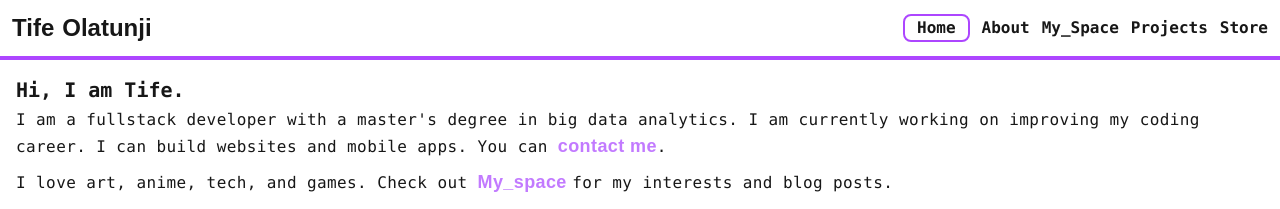
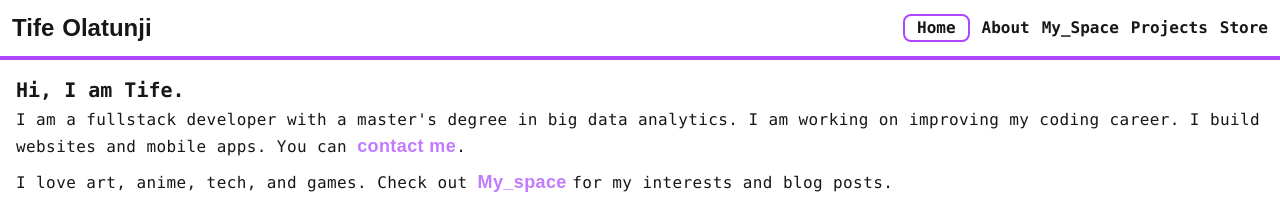
Before and after one commit to Qayyax/portfolio, a Next.js app: page / in a window 1280 px wide. Shown: the top 209 px of the page. Built offline with nearby package versions, Linux system fonts and the light colour scheme; a web font is replaced by a local one.

Commit message:
addjusted home text

```diff
--- a/app/_ui/components/text/HomeText.tsx
+++ b/app/_ui/components/text/HomeText.tsx
@@ -1,5 +1,8 @@
 import Link from "next/link";
 import { dotGothic16, doto } from "@/app/_ui/fonts";
+
+// TODO:
+// - [] On hover of the a tags, the text should glow
 
 export default function HomeText() {
   const linkClasses = `text-purple-400 text-lg cursor-pointer ${doto.className} font-extrabold`;
@@ -11,14 +14,13 @@ export default function HomeText() {
       >
         <p className="font-mono">
           I am a fullstack developer with a master&apos;s degree in big data
-          analytics. I am currently working on improving my coding career. I can
-          build websites and mobile apps. You can{" "}
+          analytics. I am working on improving my coding career. I build
+          websites and mobile apps. You can{" "}
           <a
             href="mailto:qayyax@gmail.com"
             target="_blank"
             className={linkClasses}
           >
-            {/* on hover the color should glow more or something*/}
             contact me
           </a>
           .
--- a/app/page.tsx
+++ b/app/page.tsx
@@ -22,7 +22,6 @@ const demoData = {
 // - [] See more after the featured projects
 //  - [] I am considering removing it though
 // - [] Add featured blog
-// - [] Adjust your intro text too as well
 
 export default function Home() {
   return (
```
